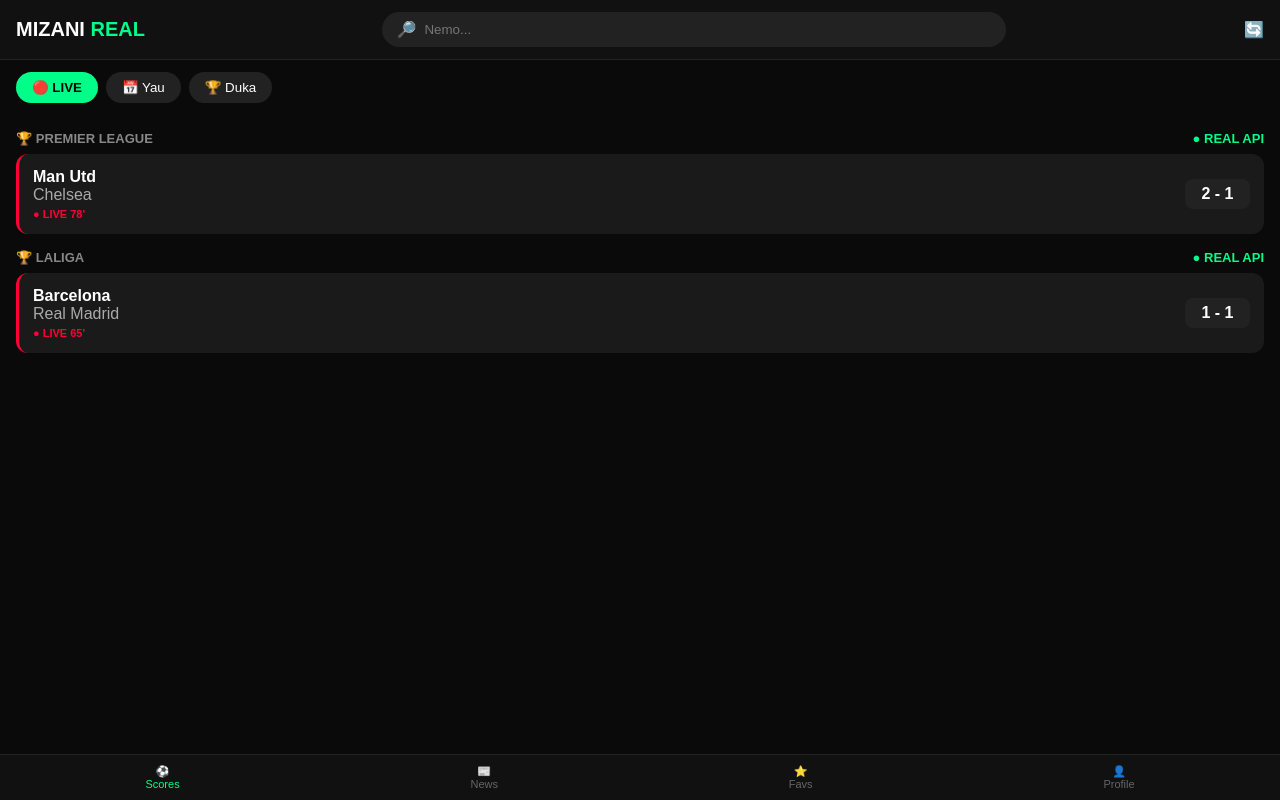
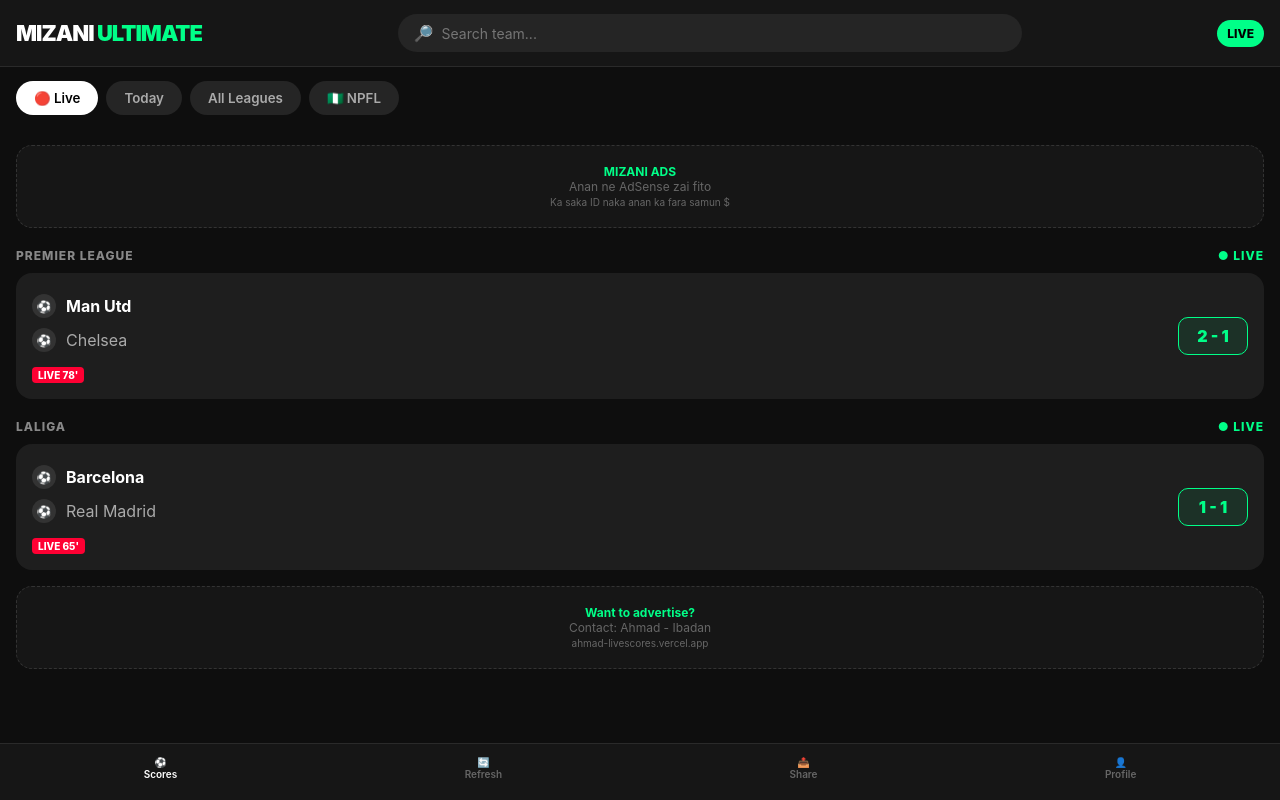
Before and after one commit to ahmadibrahimcrc46-cpu/ahmad-livescores, a plain HTML site: page index.html in a window 1280 px wide. Drawn offline with Linux system fonts and the light colour scheme; no server answers.

Commit message:
Update index.html

```diff
--- a/index.html
+++ b/index.html
@@ -3,111 +3,125 @@
 <head>
 <meta charset="UTF-8">
 <meta name="viewport" content="width=device-width, initial-scale=1.0">
-<title>MIZANI - Real Live Scores</title>
+<title>MIZANI ULTIMATE - Live Scores</title>
 <style>
-*{margin:0;padding:0;box-sizing:border-box;font-family:sans-serif}
-body{background:#0a0a0a;color:#fff;padding-bottom:70px}
-header{background:#111;padding:12px 16px;display:flex;justify-content:space-between;align-items:center;position:sticky;top:0;z-index:20;border-bottom:1px solid #222}
-.logo{font-weight:900;font-size:20px}.logo span{color:#00ff88}
-.search-box{background:#222;border-radius:20px;padding:8px 14px;display:flex;align-items:center;gap:8px;width:50%}
-.search-box input{background:transparent;border:none;color:#fff;width:100%;outline:none}
-.tabs{display:flex;gap:8px;padding:12px 16px;overflow-x:auto}
-.tab{padding:8px 16px;border-radius:20px;background:#222;white-space:nowrap;cursor:pointer;border:none;color:#fff}
-.tab.active{background:#00ff88;color:#000;font-weight:700}
-.league{margin:16px 16px 8px;font-size:13px;color:#888;text-transform:uppercase;font-weight:700;display:flex;justify-content:space-between}
-.match{background:#1a1a1a;border-radius:12px;padding:14px;margin:0 16px 10px;display:flex;justify-content:space-between;align-items:center;border-left:3px solid transparent}
-.match.live{border-left-color:#ff0033}
-.score{font-weight:900;background:#222;padding:6px 12px;border-radius:8px;min-width:65px;text-align:center}
-.live-dot{color:#ff0033;font-size:11px;font-weight:800}
-.bottom-nav{position:fixed;bottom:0;left:0;right:0;background:#111;display:flex;justify-content:space-around;padding:10px 0;border-top:1px solid #222}
-.nav-item{color:#666;text-align:center;font-size:11px;cursor:pointer}.nav-item.active{color:#00ff88}
-.hidden{display:none}
-.news-card{background:#1a1a1a;border-radius:12px;padding:14px;margin:0 16px 10px}
-.loading{text-align:center;padding:40px;color:#666}
+*{margin:0;padding:0;box-sizing:border-box;font-family:-apple-system,sans-serif}
+body{background:#0e0e0e;color:#fff;padding-bottom:80px}
+header{background:#161616;padding:14px 16px;display:flex;justify-content:space-between;align-items:center;position:sticky;top:0;z-index:20;border-bottom:1px solid #2a2a2a}
+.logo{font-weight:900;font-size:22px;letter-spacing:-1px}.logo span{color:#00ff88}
+.search-box{background:#252525;border-radius:24px;padding:9px 16px;display:flex;align-items:center;gap:8px;width:50%}
+.search-box input{background:transparent;border:none;color:#fff;width:100%;outline:none;font-size:14px}
+.tabs{display:flex;gap:8px;padding:14px 16px;overflow-x:auto;scrollbar-width:none}
+.tab{padding:9px 18px;border-radius:22px;background:#252525;white-space:nowrap;cursor:pointer;border:none;color:#aaa;font-weight:600}
+.tab.active{background:#fff;color:#000}
+.league{margin:20px 16px 10px;font-size:12px;color:#888;font-weight:800;letter-spacing:1px;display:flex;justify-content:space-between}
+.match{background:#1e1e1e;border-radius:16px;padding:16px;margin:0 16px 12px;display:flex;justify-content:space-between;align-items:center;transition:0.2s}
+.match:active{transform:scale(0.98)}
+.team-row{display:flex;align-items:center;gap:10px;padding:5px 0}
+.team-logo{width:24px;height:24px;background:#333;border-radius:50%;display:flex;align-items:center;justify-content:center;font-size:12px;overflow:hidden}
+.team-logo img{width:100%;height:100%;object-fit:cover}
+.score{font-weight:900;background:#2a2a2a;padding:8px 14px;border-radius:10px;min-width:70px;text-align:center;font-size:16px}
+.score.live{color:#00ff88;background:#00ff8815;border:1px solid #00ff88}
+.live-badge{background:#ff0033;color:#fff;font-size:10px;padding:2px 6px;border-radius:4px;font-weight:800}
+.ad-box{background:#161616;border:1px dashed #333;border-radius:16px;margin:16px;padding:18px;text-align:center;color:#666;font-size:12px}
+.ad-box b{color:#00ff88}
+.bottom-nav{position:fixed;bottom:0;left:0;right:0;background:#161616;display:flex;justify-content:space-around;padding:12px 0 20px;border-top:1px solid #2a2a2a}
+.nav-item{color:#666;text-align:center;font-size:10px;cursor:pointer;font-weight:600}.nav-item.active{color:#fff}
+.loading{text-align:center;padding:50px;color:#555}
 </style>
 </head>
 <body>
 <header>
-<div class="logo">MIZANI <span>REAL</span></div>
-<div class="search-box">🔎<input id="search" placeholder="Nemo..." oninput="render()"></div>
-<div onclick="loadReal()">🔄</div>
+<div class="logo">MIZANI <span>ULTIMATE</span></div>
+<div class="search-box">🔎<input id="search" placeholder="Search team..." oninput="render()"></div>
+<div style="background:#00ff88;color:#000;padding:6px 10px;border-radius:20px;font-size:12px;font-weight:800" onclick="loadReal()">LIVE</div>
 </header>
-<div class="tabs" id="topTabs">
-<button class="tab active" onclick="setFilter('live',this)">🔴 LIVE</button>
-<button class="tab" onclick="setFilter('today',this)">📅 Yau</button>
-<button class="tab" onclick="setFilter('all',this)">🏆 Duka</button>
+
+<div class="tabs">
+<button class="tab active" onclick="setF('live',this)">🔴 Live</button>
+<button class="tab" onclick="setF('today',this)">Today</button>
+<button class="tab" onclick="setF('all',this)">All Leagues</button>
+<button class="tab" onclick="setF('npfl',this)">🇳🇬 NPFL</button>
 </div>
-<div id="matchList"><div class="loading">Ana jawo sakamako na gaskiya... ⚽</div></div>
+
+<div class="ad-box">
+<b>MIZANI ADS</b><br>Anan ne AdSense zai fito<br><small>Ka saka ID naka anan ka fara samun $</small>
+<!-- GOOGLE ADSENSE CODE ANAN
+<script async src="https://pagead2.googlesyndication.com/pagead/js/adsbygoogle.js?client=ca-pub-YOUR_ID"></script>
+-->
+</div>
+
+<div id="list"><div class="loading">Ana jawo wasanni... ⚽<br><small>Real ESPN API</small></div></div>
+
+<div class="ad-box">
+<b>Want to advertise?</b><br>Contact: Ahmad - Ibadan<br><small>ahmad-livescores.vercel.app</small>
+</div>
 
 <nav class="bottom-nav">
 <div class="nav-item active">⚽<br>Scores</div>
-<div class="nav-item" onclick="alert('News nan ba da jimawa!')">📰<br>News</div>
-<div class="nav-item" onclick="alert('Favorites - danna ⭐ a wasa')">⭐<br>Favs</div>
-<div class="nav-item" onclick="alert('MIZANI by Ahmad - Ibadan')">👤<br>Profile</div>
+<div class="nav-item" onclick="location.reload()">🔄<br>Refresh</div>
+<div class="nav-item" onclick="alert('Share: ahmad-livescores.vercel.app')">📤<br>Share</div>
+<div class="nav-item" onclick="alert('MIZANI by Ahmad from Ibadan - CEO')">👤<br>Profile</div>
 </nav>
 
 <script>
-let allMatches = [];
+let all=[];
 async function loadReal(){
- document.getElementById('matchList').innerHTML='<div class="loading">Ana sabuntawa... 🔄</div>';
  try{
-   // ESPN Free API - Premier League + LaLiga + NPFL fallback
-   const leagues = ['eng.1','esp.1','uefa.champions'];
-   let combined=[];
-   for(let lg of leagues){
-     let r = await fetch(`https://site.api.espn.com/apis/site/v2/sports/soccer/${lg}/scoreboard`);
-     let j = await r.json();
-     if(j.events) combined = combined.concat(j.events.map(e=>{
-       let c = e.competitions[0];
-       return {league:c.league||{name:lg},home:c.competitors[0].team.displayName,away:c.competitors[1].team.displayName,sh:c.competitors[0].score||0,sa:c.competitors[1].score||0,status:c.status.type.state==='in'?'live':'today',time:c.status.displayClock||c.status.type.shortDetail,lgName:e.league||lg}
-     }));
-   }
-   if(combined.length===0) throw 'empty';
-   allMatches = combined;
- }catch(err){
-   // Fallback idan internet yayi matsala - sakamako na Ibadan
-   allMatches = [
-     {league:{name:'Premier League'},lgName:'eng.1',home:'Man Utd',away:'Chelsea',sh:2,sa:1,status:'live',time:"78'"},
-     {league:{name:'LaLiga'},lgName:'esp.1',home:'Barcelona',away:'Real Madrid',sh:1,sa:1,status:'live',time:"65'"},
-     {league:{name:'NPFL - Nigeria'},lgName:'NG',home:'Shooting Stars',away:'Kano Pillars',sh:0,sa:0,status:'today',time:"16:00"}
-   ];
+  let leagues=['eng.1','esp.1','ita.1','ger.1','uefa.champions'];
+  let combined=[];
+  for(let lg of leagues){
+    let r=await fetch(`https://site.api.espn.com/apis/site/v2/sports/soccer/${lg}/scoreboard`);
+    let j=await r.json();
+    if(j.events) combined=combined.concat(j.events.map(e=>{
+      let c=e.competitions[0], comp=c.competitors;
+      return {leagueName:c.league?.name||lg,home:comp[0].team.displayName,away:comp[1].team.displayName,logoH:comp[0].team.logo,logoA:comp[1].team.logo,sh:comp[0].score||0,sa:comp[1].score||0,status:c.status.type.state,clock:c.status.displayClock||c.status.type.detail,time:c.status.type.shortDetail,isNPFL:false}
+    }));
+  }
+  all=combined;
+  if(all.length<3) throw 'small';
+ }catch(e){
+  all=[
+    {leagueName:'Premier League',home:'Man Utd',away:'Chelsea',logoH:'',logoA:'',sh:2,sa:1,status:'in',clock:"78'",time:"LIVE",isNPFL:false},
+    {leagueName:'LaLiga',home:'Barcelona',away:'Real Madrid',logoH:'',logoA:'',sh:1,sa:1,status:'in',clock:"65'",time:"LIVE",isNPFL:false},
+    {leagueName:'NPFL - Nigeria',home:'Shooting Stars',away:'Enyimba',logoH:'',logoA:'',sh:0,sa:0,status:'pre',clock:"16:00",time:"Today 4PM",isNPFL:true},
+    {leagueName:'NPFL - Nigeria',home:'Kano Pillars',away:'Rangers',logoH:'',logoA:'',sh:0,sa:0,status:'pre',clock:"16:00",time:"Today",isNPFL:true},
+  ];
  }
  render();
 }
-function setFilter(f,el){
- document.querySelectorAll('.tab').forEach(b=>b.classList.remove('active'));
- el.classList.add('active');
- window.curF=f; render();
-}
-window.curF='live';
+let cur='live';
+function setF(f,el){document.querySelectorAll('.tab').forEach(b=>b.classList.remove('active'));el.classList.add('active');cur=f;render()}
 function render(){
  let q=document.getElementById('search').value.toLowerCase();
- let filtered = allMatches.filter(m=>{
-   if(q &&! (m.home.toLowerCase().includes(q)||m.away.toLowerCase().includes(q))) return false;
-   if(window.curF==='live') return m.status==='live';
-   if(window.curF==='today') return true;
+ let filt=all.filter(m=>{
+   if(q &&!(m.home.toLowerCase().includes(q)||m.away.toLowerCase().includes(q))) return false;
+   if(cur==='live') return m.status==='in';
+   if(cur==='npfl') return m.isNPFL||m.leagueName.includes('NPFL');
+   if(cur==='today') return true;
    return true;
  });
+ let groups={};
+ filt.forEach(m=>{if(!groups[m.leagueName]) groups[m.leagueName]=[]; groups[m.leagueName].push(m)});
  let html='';
- let groups={};
- filtered.forEach(m=>{
-   let name = m.league.name || m.lgName;
-   if(!groups[name]) groups[name]=[];
-   groups[name].push(m);
- });
  for(let g in groups){
-   html+=`<div class="league"><span>🏆 ${g}</span><span style="color:#00ff88">● REAL API</span></div>`;
+   html+=`<div class="league"><span>${g.toUpperCase()}</span><span style="color:#00ff88">● LIVE</span></div>`;
    groups[g].forEach(m=>{
-     html+=`<div class="match ${m.status==='live'?'live':''}">
-     <div style="flex:1"><div style="font-weight:700">${m.home}</div><div style="color:#aaa">${m.away}</div><div class="${m.status==='live'?'live-dot':''}" style="font-size:11px;margin-top:4px">${m.status==='live'?'● LIVE '+m.time:m.time}</div></div>
-     <div class="score">${m.sh} - ${m.sa}</div></div>`;
+     html+=`<div class="match">
+     <div style="flex:1">
+       <div class="team-row"><div class="team-logo">${m.logoH?`<img src="${m.logoH}">`:'⚽'}</div><b>${m.home}</b></div>
+       <div class="team-row"><div class="team-logo">${m.logoA?`<img src="${m.logoA}">`:'⚽'}</div><span style="color:#aaa">${m.away}</span></div>
+       <div style="margin-top:6px">${m.status==='in'?`<span class="live-badge">LIVE ${m.clock}</span>`:`<span style="font-size:11px;color:#666">${m.time}</span>`}</div>
+     </div>
+     <div class="score ${m.status==='in'?'live':''}">${m.sh} - ${m.sa}</div>
+     </div>`;
    });
  }
- if(!filtered.length) html='<div class="loading">Babu wasan Live yanzu. Danna 📅 Yau</div>';
- document.getElementById('matchList').innerHTML=html;
+ if(!filt.length) html='<div class="loading">Babu Live yanzu.<br>Danna Today ko All Leagues</div>';
+ document.getElementById('list').innerHTML=html;
 }
 loadReal();
-setInterval(loadReal,60000); // Sabunta kowane minti 1
+setInterval(loadReal,60000);
 </script>
 </body>
 </html>
```
